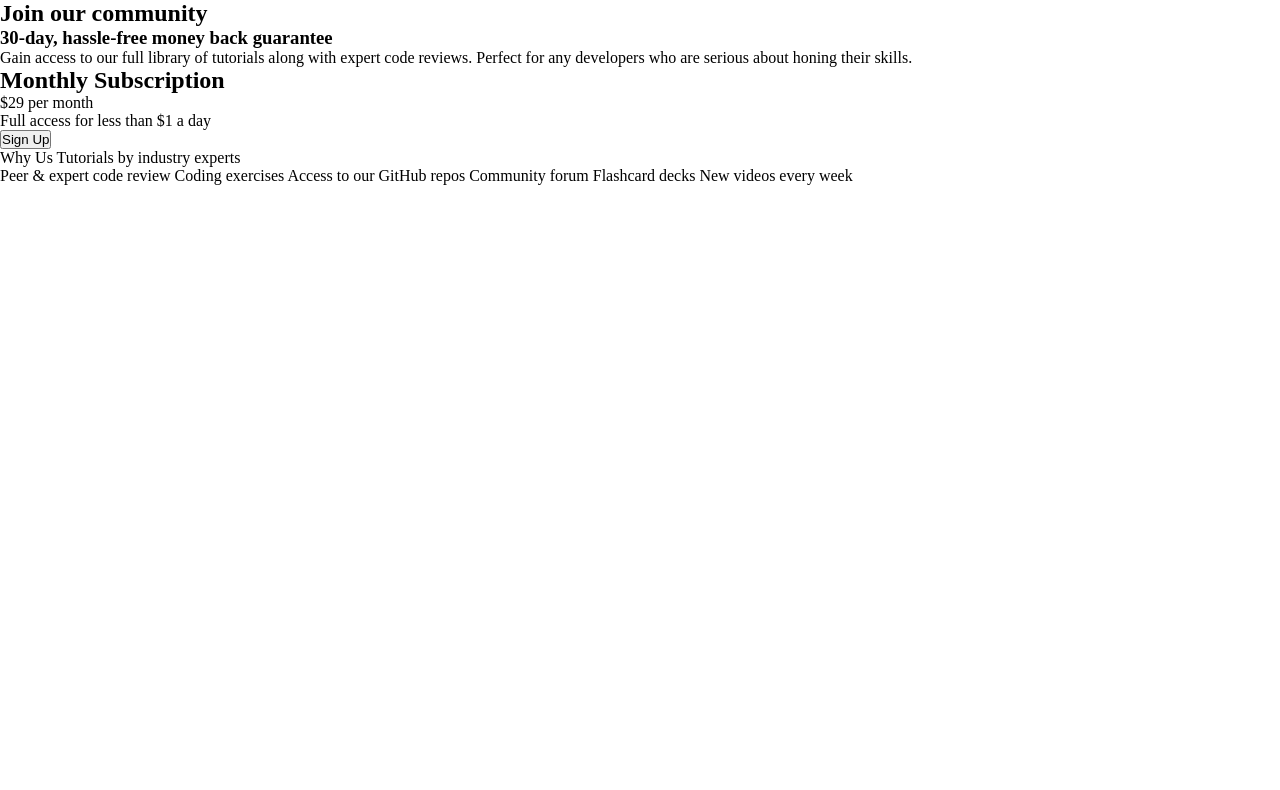
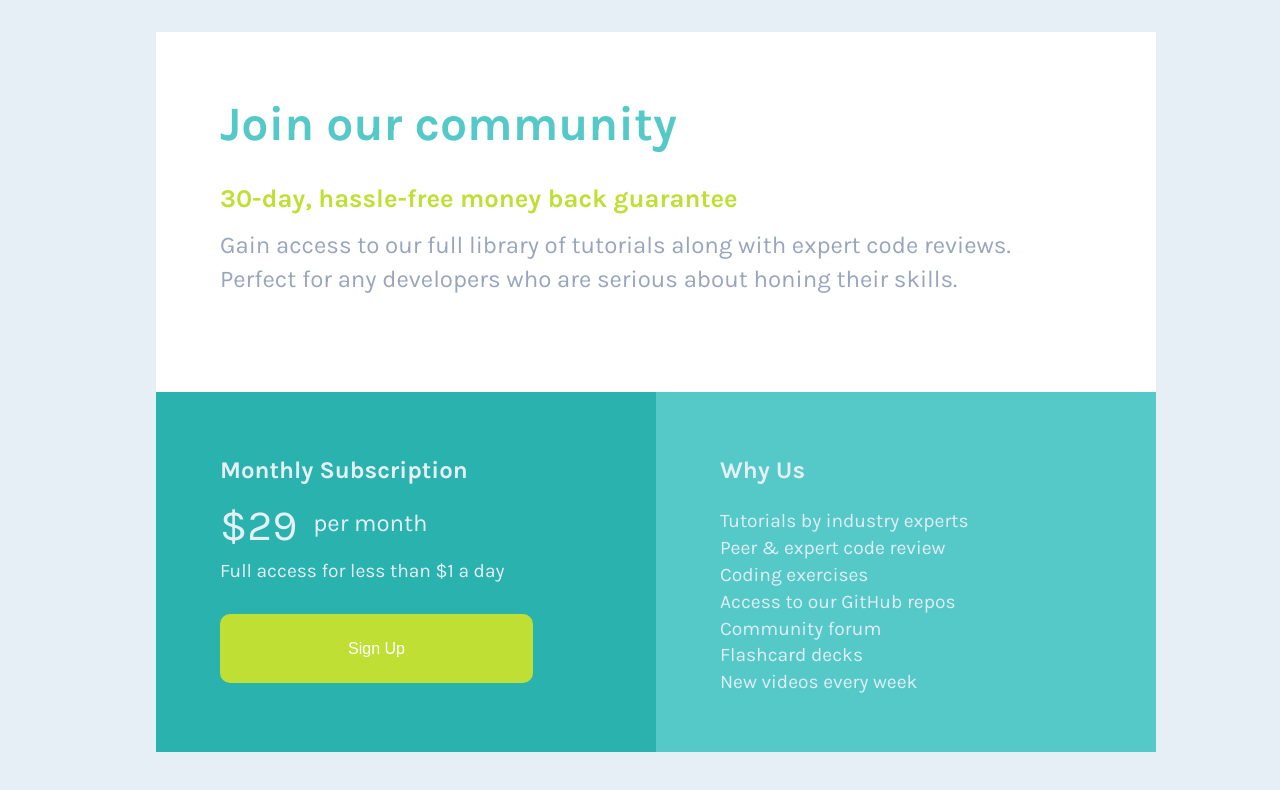
Before and after one commit to oguerid/Single-price-grid-component, a plain HTML site: page index.html in a window 1280 px wide. Drawn offline with Linux system fonts and the light colour scheme.

Commit message:
css layout

```diff
--- a/index.html
+++ b/index.html
@@ -11,29 +11,43 @@
       sizes="32x32"
       href="./images/favicon-32x32.png"
     />
-<link rel="stylesheet" href="style.css">
+    <link rel="stylesheet" href="style.css" />
     <title>Frontend Mentor | Single Price Grid Component</title>
   </head>
   <body>
     <main class="container">
+      <section class="card top__section">
         <h2 class="info__title">Join our community</h2>
 
-      <h3 class="info__sub-title">30-day, hassle-free money back guarantee</h3>
+        <h3 class="info__sub-title">
+          30-day, hassle-free money back guarantee
+        </h3>
         <p class="info__text">
           Gain access to our full library of tutorials along with expert code
           reviews. Perfect for any developers who are serious about honing their
           skills.
         </p>
-      <section class="plan">
-      <h2 class="plan__title"> Monthly Subscription </h2>
-      <p class="plan__price"> &dollar;29  <span class="plan__month">per month</span> </p> <p class="plan__info">Full access for less than
-        &dollar;1 a day</p>
-        <button class="plan__btn"> Sign Up</button>
       </section>
-      <section class="why-us">
-        Why Us Tutorials by industry experts <br> Peer &amp;
-      expert code review Coding exercises Access to our GitHub repos Community
-      forum Flashcard decks New videos every week
+
+      <section class="card plan middle__section">
+        <h2 class="plan__title">Monthly Subscription</h2>
+        <div class="price-flex">
+          <p class="plan__price">&dollar;29</p>
+          <span class="plan__month">per month</span>
+        </div>
+        <p class="plan__info">Full access for less than &dollar;1 a day</p>
+        <button class="plan__btn">Sign Up</button>
+      </section>
+      <section class="card why-us bottom__section">
+      <h2 class="why-us__title">  Why Us</h2>
+      <p class="why-us__text">
+        Tutorials by industry experts <br />
+        Peer &amp; expert code review <br />Coding exercises<br />
+        Access to our GitHub repos <br />Community forum <br />Flashcard
+        decks<br />
+        New videos every week
+      </p>
+
       </section>
     </main>
   </body>
--- a/style.css
+++ b/style.css
@@ -1,14 +1,144 @@
- @import url('https://fonts.googleapis.com/css2?family=Karla:wght@400;700&display=swap');
+@import url("https://fonts.googleapis.com/css2?family=Karla:wght@400;700&display=swap");
 
-*,*::before,*::after{
-    padding:0;
-    margin: 0;
-    box-sizing: border-box;
+*,
+*::before,
+*::after {
+  padding: 0;
+  margin: 0;
+  box-sizing: border-box;
 }
 
-body{
-
+body {
+  height: 100vh;
+  display: grid;
+  justify-content: center;
+  align-content: center;
+  background-color: hsl(204, 43%, 93%);
+  padding: 6rem 2rem 3rem 4rem;
+  font-family: "Karla", sans-serif;
+}
+.container {
+    height: 90vh;
+  max-width: 375px;
+  margin-bottom: 4rem;
+}
+.card {
+  padding: 2rem;
+  color: hsl(204, 43%, 93%);
 }
 
+.top__section {
+  background-color: white;
+}
+.middle__section {
+  background-color: hsl(179, 62%, 43%);
+}
+.bottom__section {
+  background-color: hsl(179, 52%, 56%);
+}
+.info__title {
+  color: hsl(179, 52%, 56%);
+  margin-bottom: 1rem;
+}
+.info__sub-title {
+  color: hsl(71, 73%, 54%);
+  margin-bottom: 1rem;
+}
+.info__text {
+  line-height: 1.4;
+  font-size: 0.8rem;
+  color: hsl(218, 22%, 67%);
+}
+.plan__title {
+  font-size: 1.2rem;
+  margin-bottom: 1rem;
+}
+.price-flex {
+  display: flex;
+  align-items: center;
+}
+.plan__price {
+  font-size: 2rem;
+  margin-bottom: 0.5rem;
+  margin-right: 1rem;
+  display: inline-block;
+}
+.plan__month {
+  font-size: 1.5rem;
+  align-self: center;
+  padding-bottom: 0.8rem;
+  color:  hsl(204, 43%, 93%);
+}
 
- /* font-family: 'Karla', sans-serif; */
+.plan__info {
+  margin-bottom: 2rem;
+}
+.plan__btn {
+  background-color: hsl(71, 73%, 54%);
+  color: white;
+  text-align: center;
+  padding: 1rem 6rem;
+  border: 0;
+  border-radius: 10px;
+}
+.why-us__title{
+    margin-bottom: 1.5rem;
+    font-weight: 700;
+}
+.why-us__text{
+    color: hsl(203, 51%, 92%);
+    line-height: 1.4;
+    font-weight:400 ;
+}
+
+/* font-family: 'Karla', sans-serif; */
+@media screen and (min-width:1024px){
+
+
+    .container{
+        max-width: 1000px;
+        display: grid;
+        grid-template-columns: repeat(4,1fr);
+        grid-template-rows: 1fr 1fr
+    }
+    .top__section{
+        grid-column: 1/5;
+    }
+    .middle__section{
+       grid-column: 1/3;
+       grid-row:2/3;
+    }
+    .bottom__section{
+        grid-column: 3/5;
+        grid-row:2/3;
+    }
+    .card{
+        padding:4rem 4rem 0 4rem;
+    }
+    .info__title{
+        font-size: 3rem;
+        margin-bottom: 2rem;
+    }
+    .info__sub-title{
+        font-size: 1.6rem;
+    }
+    .info__text{
+        font-size:1.5rem ;
+    }
+    .plan__title{
+        font-size: 1.5rem;
+    }
+    .plan__price{
+        font-size: 2.7rem;
+    }
+    .plan__info{
+    font-size: 1.2rem;
+    }
+    .plan__btn{
+        padding: 1.6rem 8rem;
+        font-size: 1rem;
+    }
+    .why-us__text{
+        font-size: 1.2rem;
+    }
+}
```
Also changed, not shown: 1 other file. Lines whose indentation alone changed are shown as unchanged.
